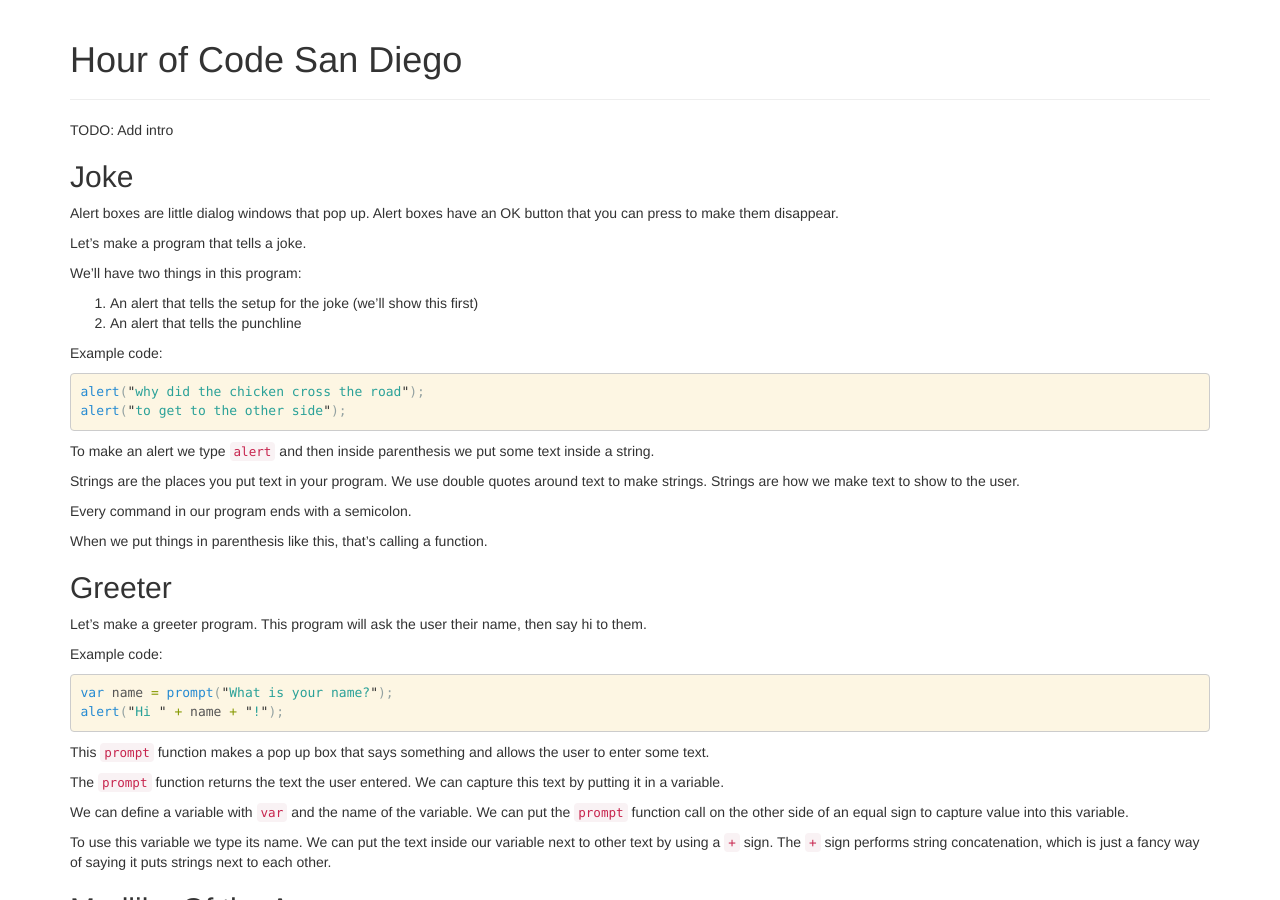
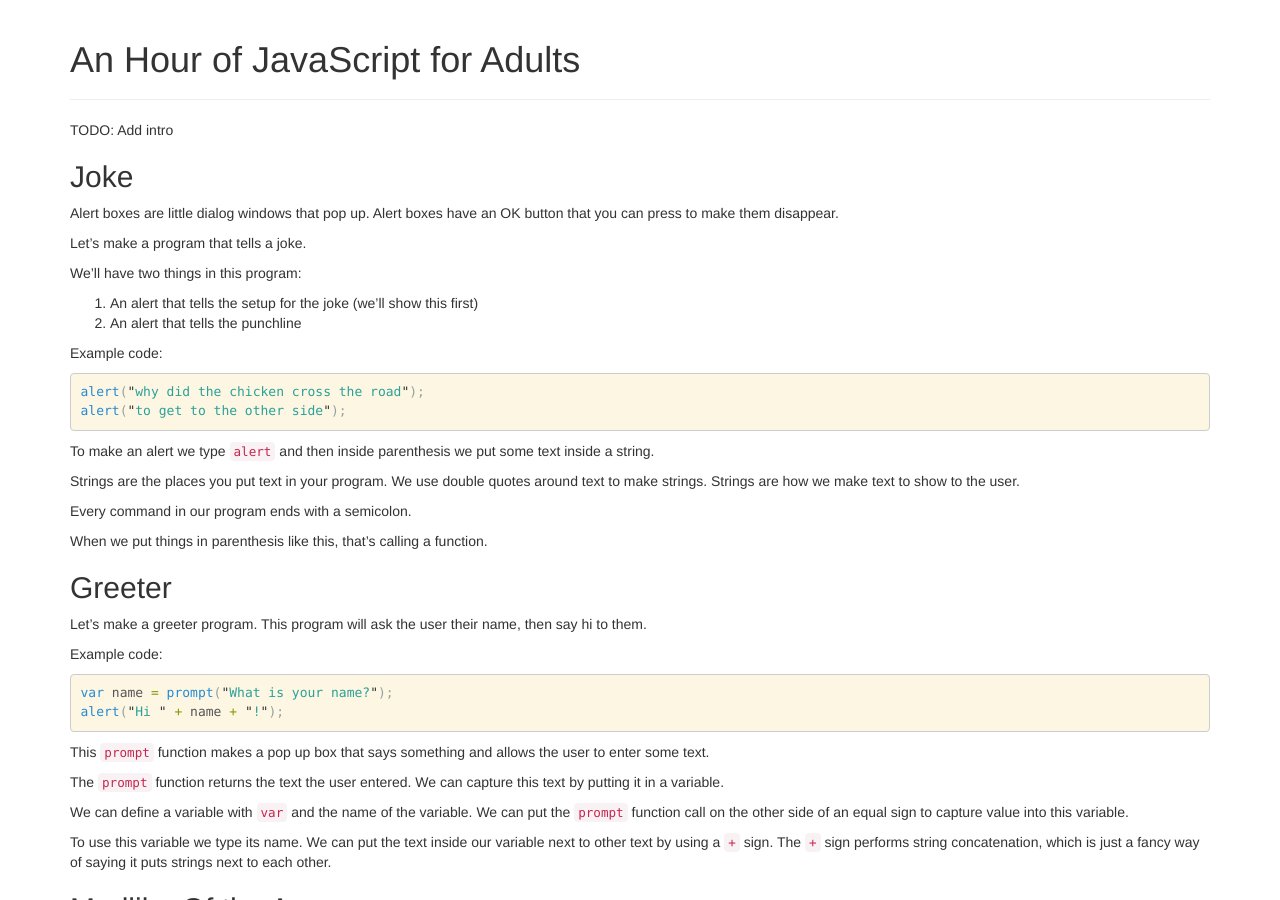
Before and after one commit to jointheleague/hour-of-code-adults, a Jekyll site: the page built from index.md, in a window 1280 px wide and 900 px high. Built offline with Jekyll 4.4.1, drawn with Linux system fonts in a browser that asks for light colours; Markdown is read by kramdown in place of the engine named in the settings.

Commit message:
changed header text

```diff
--- a/_layouts/default.html
+++ b/_layouts/default.html
@@ -13,7 +13,7 @@
     <div class="container">
 
       <header class="page-header">
-        <h1>Hour of Code San Diego</h1>
+        <h1>An Hour of JavaScript for Adults</h1>
       </header>
 
       {{content}}
```
